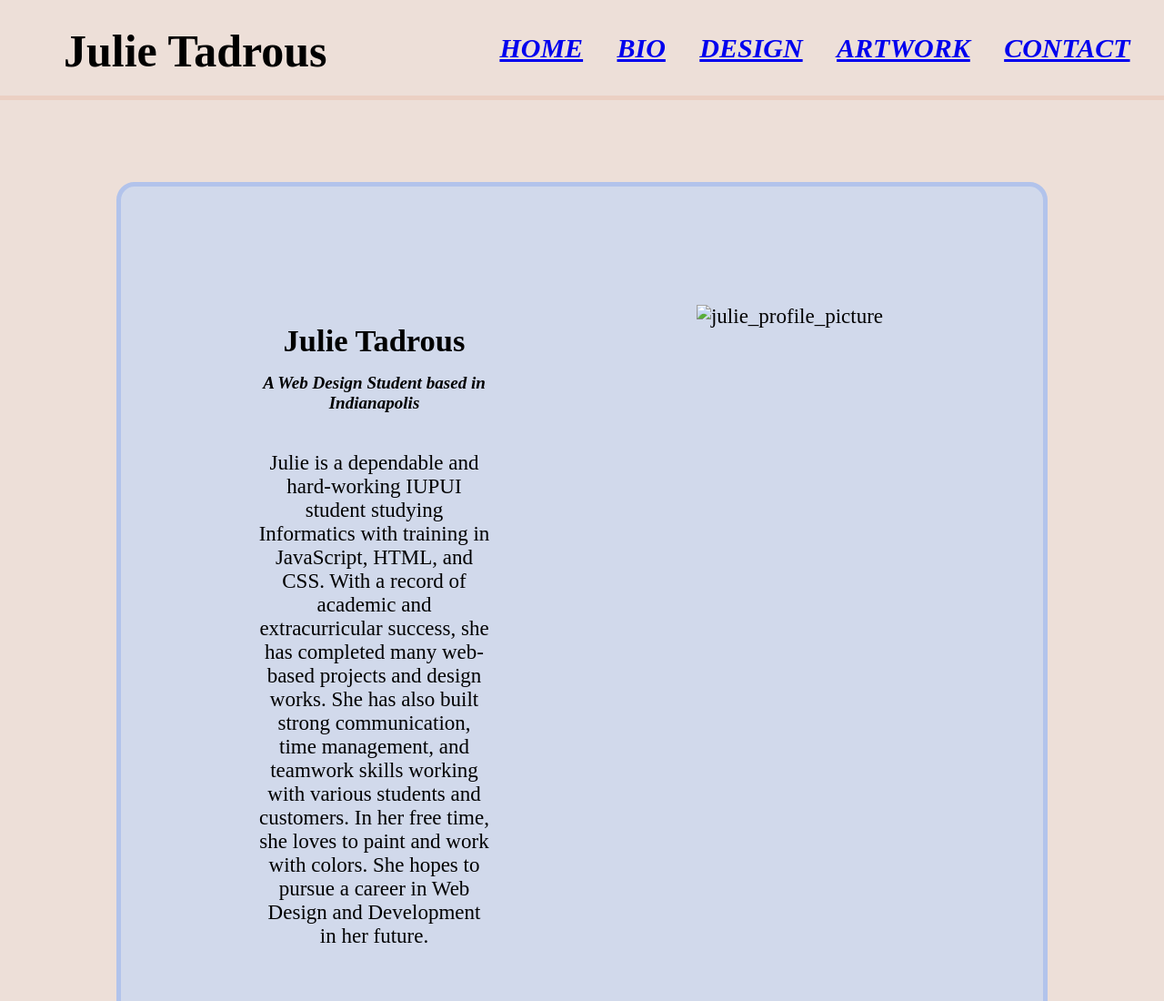
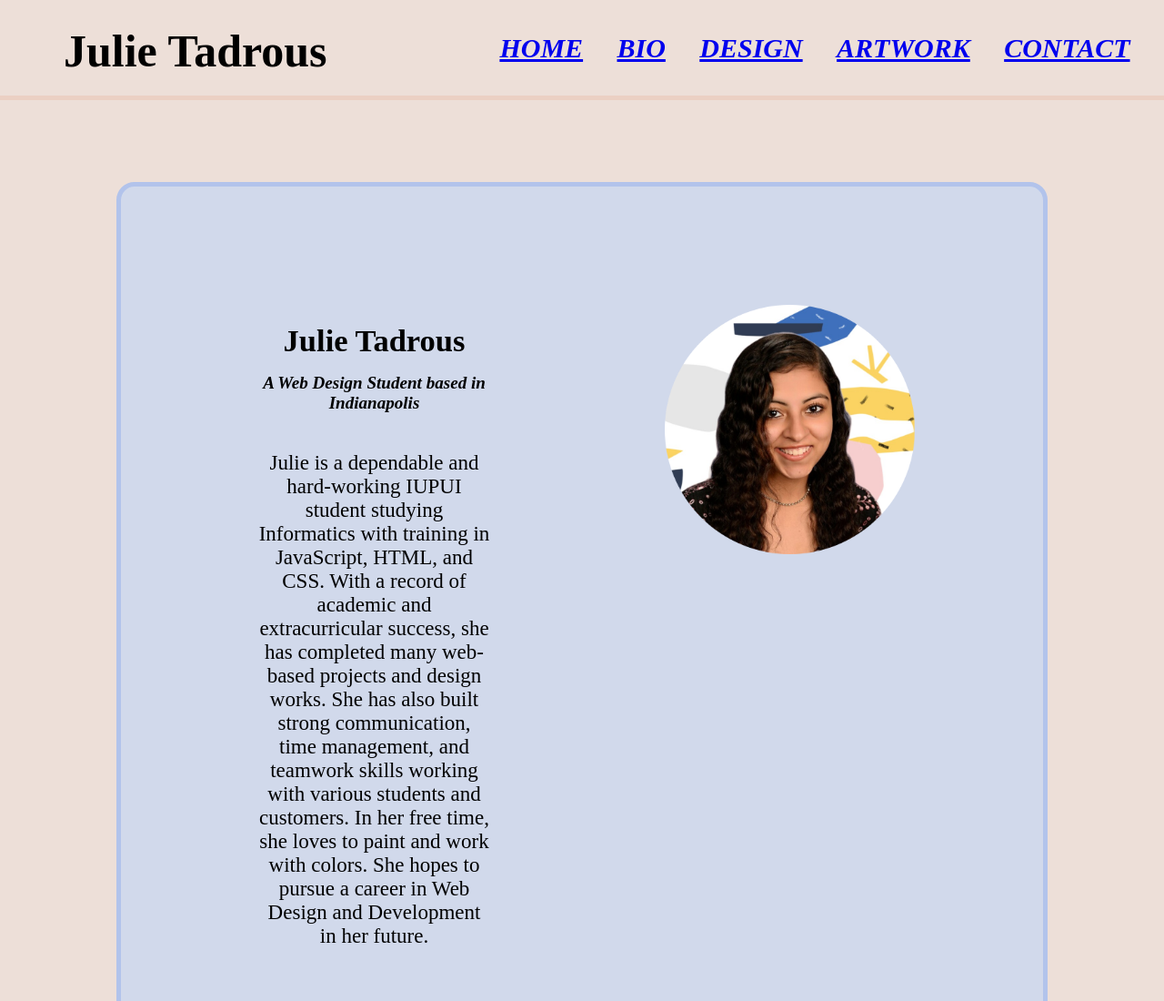
Before and after one commit to jtadrous/my-portfolio, a plain HTML site: page pages/bio.html in a window 1280 px wide. Shown: the top 1100 px of the page at 91% size. Drawn offline with Linux system fonts and the light colour scheme.

Commit message:
changed file path

```diff
--- a/pages/bio.html
+++ b/pages/bio.html
@@ -28,7 +28,7 @@
                 <p>Julie is a dependable and hard-working IUPUI student studying Informatics with training in JavaScript, HTML, and CSS. With a record of academic and extracurricular success, she has completed many web-based projects and design works. She has also built strong communication, time management, and teamwork skills working with various students and customers. In her free time, she loves to paint and work with colors. She hopes to pursue a career in Web Design and Development in her future.</p>
             </div>
             <div class="right1">
-                <img src="images/Circle 2.png" alt="julie_profile_picture">
+                <img src="../images/Circle 2.png" alt="julie_profile_picture">
             </div>
         </div>
         <hr>
```
